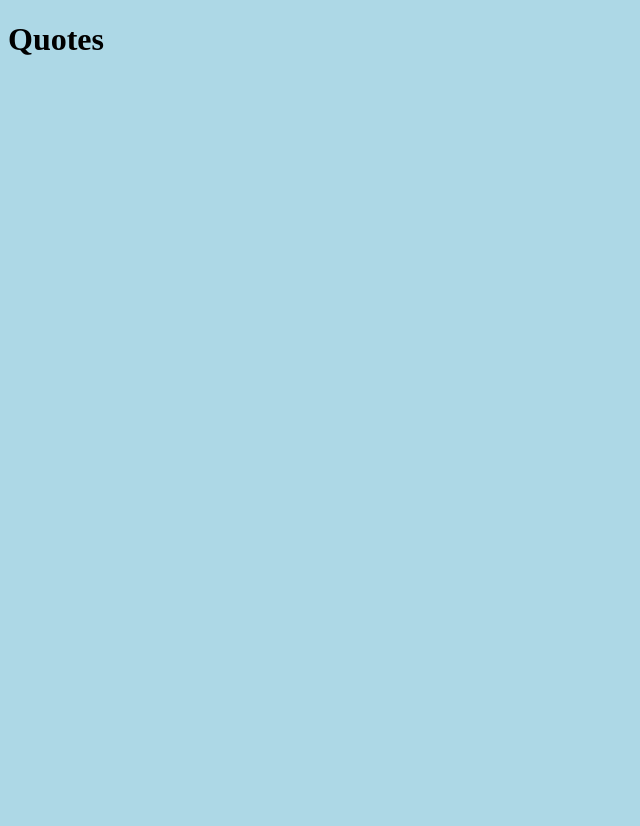
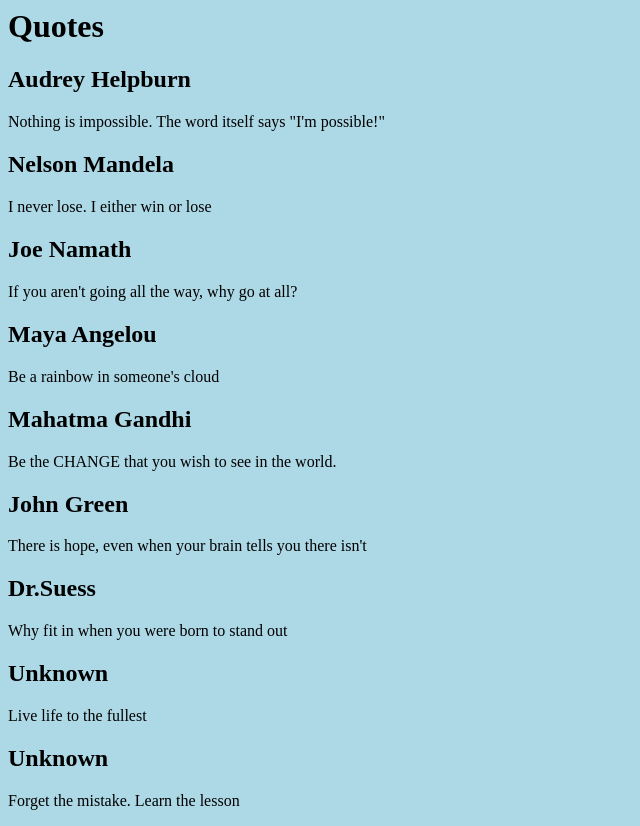
Before and after one commit to isabelle3132/my-blue-website, a website: page quotes.html in a window 1280 px wide. Shown: the whole page, without its empty margins (0-640 px from the left). Before the commit the page ends 800 px from the top, so only its background shows below. Drawn offline with Linux system fonts and the light colour scheme.

Commit message:
add quotes + link

```diff
--- a/quotes.html
+++ b/quotes.html
@@ -1,13 +1,38 @@
-<!DOCTYPE html>
-<html lang="en">
-  <head>
-    <meta charset="UTF-8" />
-    <meta name="viewport" content="width=device-width, initial-scale=1.0" />
-    <meta http-equiv="X-UA-Compatible" content="ie=edge" />
-    <title>quote</title>
-    <link rel="stylesheet" type="text/css" href="main.css" media="screen" />
-  </head>
-  <body>
-    <h1>Quotes</h1>
-  </body>
-</html>
+<link rel="stylesheet" type="text/css" href="main.css" />
+
+<h1>Quotes</h1>
+
+<div id="my-quotes">
+  <section>
+    <h2>Audrey Helpburn</h2>
+    <p>Nothing is impossible. The word itself says "I'm possible!"</p>
+  </section>
+  <section>
+    <h2>Nelson Mandela</h2>
+    <p>I never lose. I either win or lose</p>
+  </section>
+</div>
+<h2>Joe Namath</h2>
+<p>If you aren't going all the way, why go at all?</p>
+<section>
+  <h2>Maya Angelou</h2>
+  <p>Be a rainbow in someone's cloud</p>
+</section>
+<section>
+  <h2>Mahatma Gandhi</h2>
+  <p>Be the CHANGE that you wish to see in the world.</p>
+</section>
+<section>
+  <h2>John Green</h2>
+  <p>There is hope, even when your brain tells you there isn't</p>
+</section>
+<section>
+  <h2>Dr.Suess</h2>
+  <p>Why fit in when you were born to stand out</p>
+</section>
+<section>
+  <h2>Unknown</h2>
+  <p>Live life to the fullest</p>
+</section>
+<h2>Unknown</h2>
+<p>Forget the mistake. Learn the lesson</p>
```
Also changed, not shown: index.html (+1 -0 lines).
